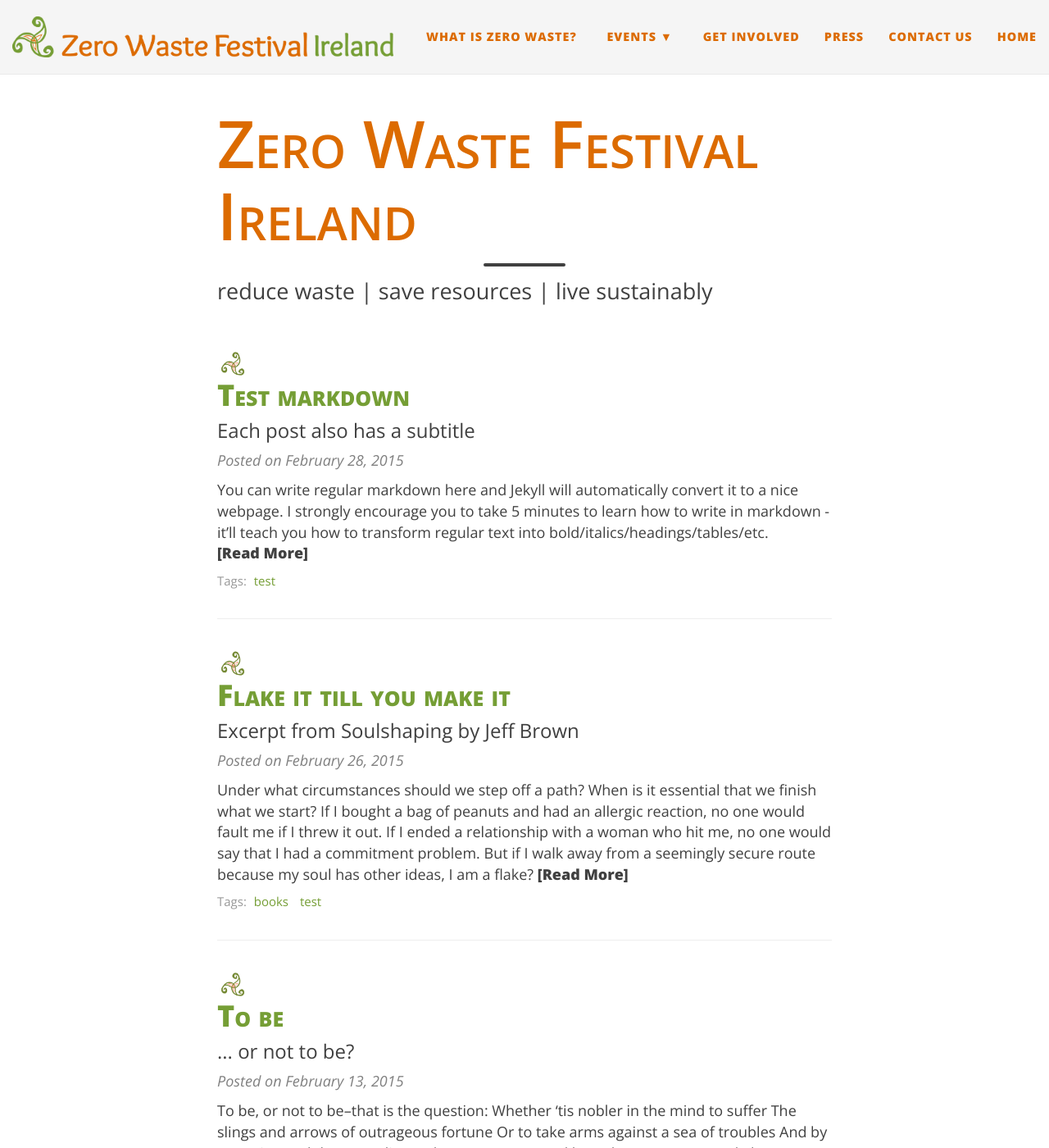
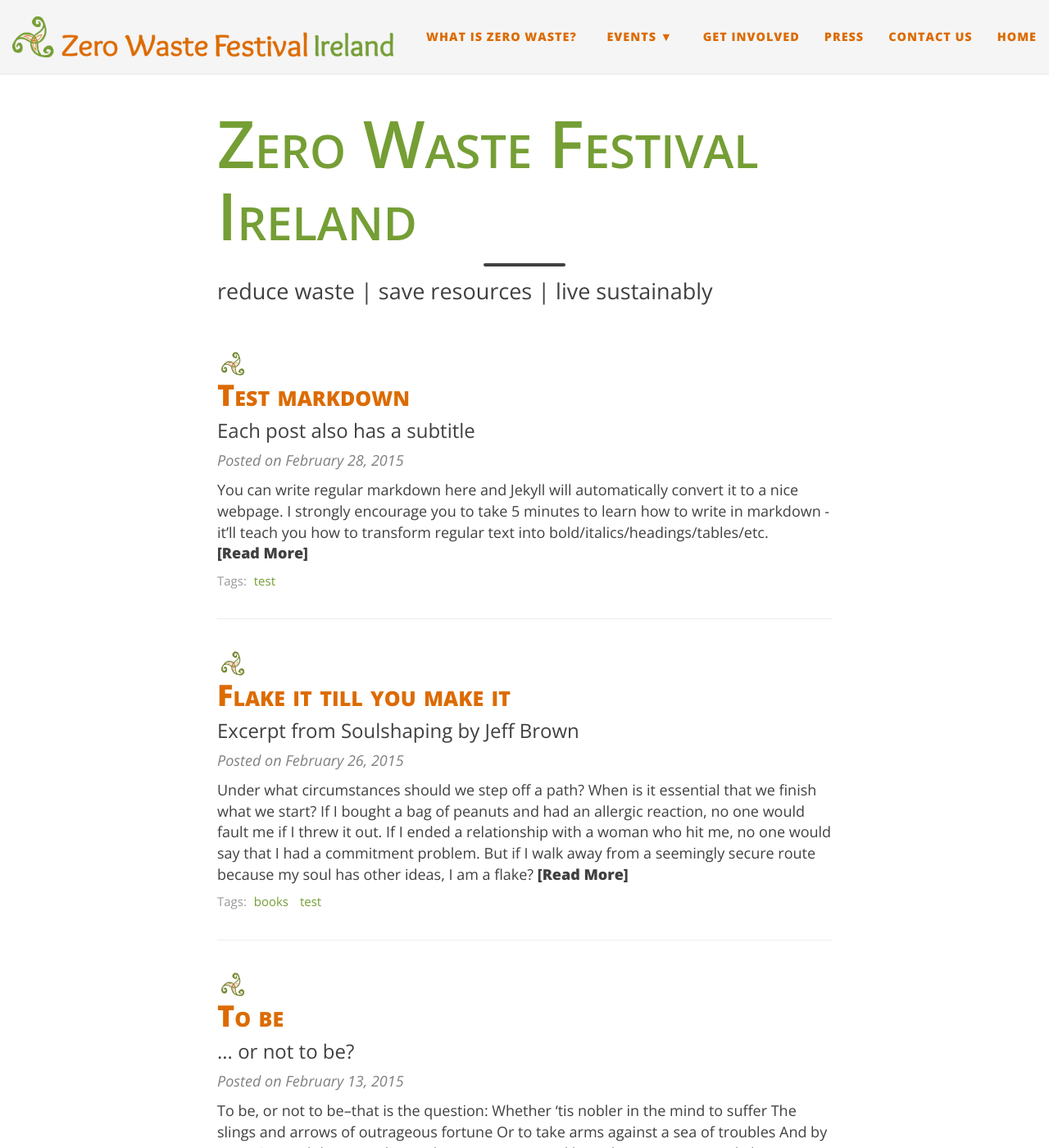
Before and after one commit to jknappe/zw-ireland, a Jekyll site: the page built from index.html, in a window 1280 px wide and 1400 px high. Shown: the whole window at 82% size. Built offline with Jekyll 4.4.1, drawn with Linux system fonts in a browser that asks for light colours; nearby versions of some CDN libraries; the list of posts is cut into pages by our own code.

Commit message:
switch header colors

```diff
--- a/css/main.css
+++ b/css/main.css
@@ -26,13 +26,13 @@
   font-weight: 600;
   font-size: 2.0em;
   font-variant: small-caps;
-  color: #DC6B00;
+  color: #759E35;
 }
 h2 {
   font-family: 'Overlock', 'Open Sans', 'Helvetica Neue', Helvetica, Arial, sans-serif;
   font-weight: 800;
   font-variant: small-caps;
-  color: #759E35;
+  color: #DC6B00;
 }
 h3,h4,h5,h6 {
   font-family: 'Overlock', 'Open Sans', 'Helvetica Neue', Helvetica, Arial, sans-serif;
```
